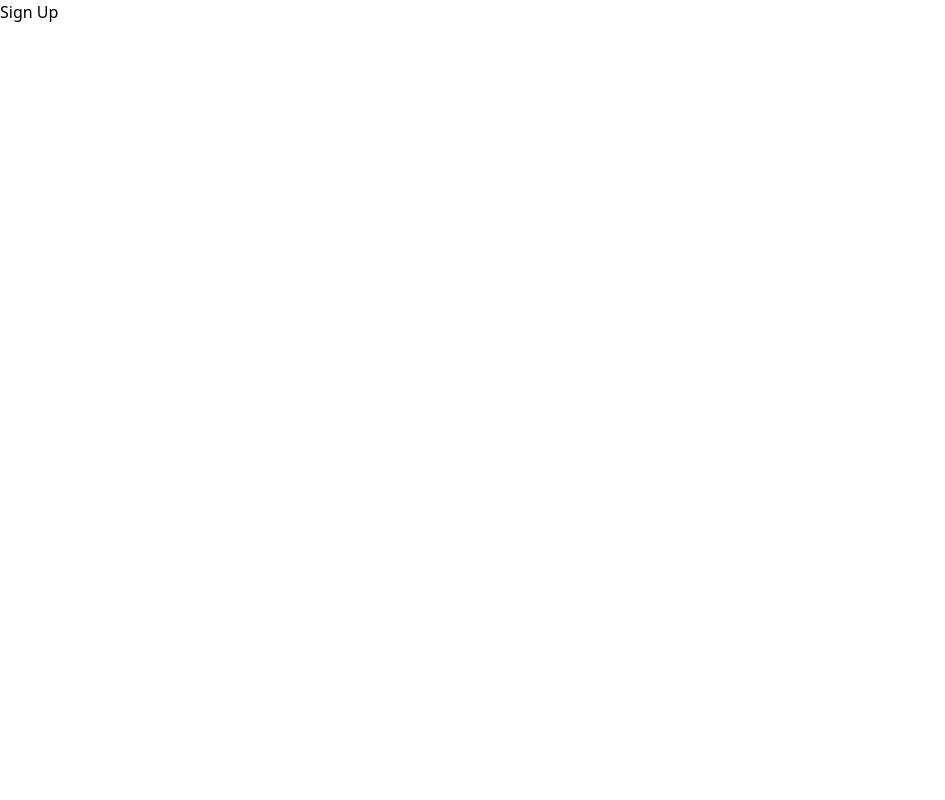
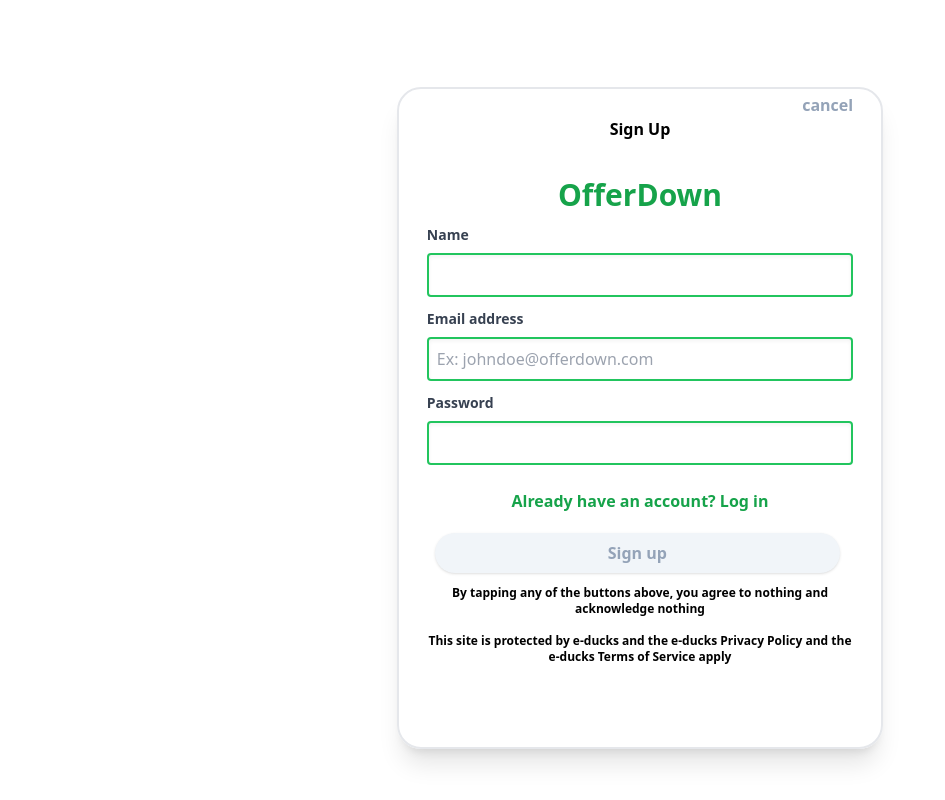
Before and after one commit to drakeleslie/OfferUpClone2.0, a Next.js app: page /signup in a window 1280 px wide. Shown: the whole page, without its empty margins (0-945 px from the left). Built offline with nearby package versions, Linux system fonts and the light colour scheme.

Commit message:
working on sign up page

```diff
--- a/components/johnscomponents/Header.js
+++ b/components/johnscomponents/Header.js
@@ -1,13 +1,14 @@
 import Link from "next/link";
 import NavBar from "./NavBar";
+import Head from "next/head";
 const Header = () => {
   return (
-    <header
+    <Head
       className="MuiPaper-root MuiAppBar-root MuiAppBar-positionFixed
       MuiAppBar-colorPrimary jss26 jss18 mui-fixed MuiPaper-elevation4"
     >
       <NavBar />
-    </header>
+    </Head>
   );
 };
 
--- /dev/null
+++ b/components/kamscomponents/UserSignUp.js
@@ -0,0 +1,88 @@
+import React from "react";
+
+function UserSignUp() {
+  return (
+    <div className="p-8  justify-center items-center  h-screen flex  ">
+        <div className="flex border-2 rounded-3xl p-7 shadow-xl  h-[90%] w-[40%] mt-9">
+      <form >
+        <div className="divide-y-4 divide-white  h-6 w-full text-center font-extrabold space-y-2 grid justify-items-stretch">
+          <a href="/login"className="justify-self-end text-slate-400 -mt-6">cancel</a> Sign Up
+          <br></br> <br></br>
+          <span className="text-green-600 text-3xl font-extrabold">
+            OfferDown
+          </span>
+          <div>
+            <label
+              className="block text-left text-gray-700 text-sm font-bold mb-2"
+              for="username"
+            >
+              Name
+            </label>
+            <input // Username
+              className="bg-white border-green-500 border-2 shadow-inner rounded  p-2 flex-1 w-full "
+              id="username"
+              type="text"
+              //value={username}
+              onChange={(event) => setUsername(event.target.value)} // username is set to value of input
+              aria-label="username"
+            />
+          </div>
+          <div>
+            <label
+              className="block text-left text-gray-700 text-sm font-bold mb-2"
+              for="username"
+            >
+              Email address
+            </label>
+            <input // UserEmail address
+              className="bg-white border-green-500 border-2 shadow-inner rounded font-thin p-2 flex-1 w-full "
+              id="username"
+              type="text"
+              //value={username}
+              onChange={(event) => setUsername(event.target.value)} // username is set to value of input
+              aria-label="username"
+              placeholder="Ex: johndoe@offerdown.com"
+            />
+          </div>
+          <div className="pb-3">
+            <label
+              className="block text-left text-gray-700 text-sm font-bold mb-2"
+              for="username"
+            >
+              Password
+            </label>
+            <input // Password
+              className="bg-white border-green-500 border-2 shadow-inner rounded  p-2 flex-1 w-full "
+              id="password"
+              type="text"
+              //value={username}
+              onChange={(event) => setUsername(event.target.value)} // username is set to value of input
+              aria-label="password"
+            />
+          </div>
+          <div className="space-y-5">
+            <a href="#" className="text-green-600">
+              {" "}
+              Already have an account? Log in
+            </a>
+            <button
+              type="submit"
+              //   onClick={}
+              className="bg-slate-100 text-slate-400 hover:bg-green-600 hover:text-white duration-300  shadow p-2 mt-2 mr-6 rounded-full  ml-2 w-[95%]"
+            >
+              Sign up
+            </button>
+          </div>
+          <div className="text-xs ">
+        By tapping any of the buttons above, you agree to nothing and acknowledge nothing <br></br><br></br>
+This site is protected by e-ducks and the  e-ducks Privacy Policy and the e-ducks Terms of Service apply
+</div>
+        </div>
+      </form>
+    </div>
+
+</div>
+  );
+}
+
+export default UserSignUp;
--- a/components/kamscomponents/userlogin.js
+++ b/components/kamscomponents/userlogin.js
@@ -37,38 +37,59 @@
  }
   return (
  <div className='p-8  justify-center items-center h-screen flex'>
-      <form className='flex border-2 rounded-3xl p-7 shadow-xl'>
-        <div className='divide-y-4 divide-white'>
+      <form className="flex border-2 rounded-3xl p-7 shadow-xl  h-[80%] w-[40%]  ">
+      <div className="divide-y-4 divide-white  h-6 w-full text-center font-extrabold space-y-2 grid justify-items-stretch">
+      <a href="/"className="justify-self-end text-slate-400 font-light -mt-6">cancel</a> Log In
+          <br></br> <br></br>
+          <span className="text-green-600 text-3xl font-extrabold ">
+            OfferDown
+          </span>
         <div >
+        <label
+              className="block text-left text-gray-700 text-sm font-bold mb-2"
+              for="username"
+            >
+              Name
+            </label>
           <input
-            className='bg-gray-200 shadow-inner rounded  p-2 flex-1'
+            className="bg-white border-green-500 border-2 shadow-inner rounded font-thin p-2 flex-1 w-full "
             id='username'
             type='text'
             value={username}
             onChange={event => setUsername(event.target.value)} // username is set to value of input
             aria-label='username'
-            placeholder='Enter your username' />
+            placeholder='Ex. johndoe@offerdown.com' />
           </div>
         <div>
+        <label
+              className="block text-left text-gray-700 text-sm font-bold mb-2"
+              for="username"
+            >
+              Password
+            </label>
           <input
-            className='bg-gray-200 shadow-inner rounded p-2 flex-1'
+            className="bg-white border-green-500 border-2 shadow-inner rounded  p-2 flex-1 w-full "
             id='password'
             type='text'
             value={password}
             onChange={event => setPassword(event.target.value)} //password is set to value of input
             aria-label='password'
-            placeholder='Enter your password' />
+            placeholder='' />
             </div>
-
+          <a href="#" className="text-small justify-self-start font-light underline">Forgot your password?</a>
           <div >
+            <a href='signup' className='text-small justify-self-start  text-sm text-green-600 font-bold '>Don't have an account? Sign up</a>
             <button
             type='submit'
             onClick={login}
-            className='bg-green-600 hover:bg-red-700 duration-300 text-white shadow p-2 mt-2 mr-6 rounded-full'>
-            Sign in
+            className="bg-slate-100 text-slate-400 hover:bg-green-600 hover:text-white duration-300  shadow p-2 mt-2 mr-6 rounded-full  ml-2 w-[95%]">
+            Log in
             </button>
-            <Link href='signup' className='text-blue-500 underline '>Need to sign up?</Link>
         </div>
+        <div className="text-xs ">
+        By tapping any of the buttons above, you agree to nothing and acknowledge nothing <br></br><br></br>
+This site is protected by e-ducks and the  e-ducks Privacy Policy and the e-ducks Terms of Service apply
+</div>
       </div>
       </form>
     </div>
--- a/pages/login.js
+++ b/pages/login.js
@@ -1,10 +1,11 @@
 //login page
 
 import Userlogin from "../components/kamscomponents/userlogin"
-
+import Head from "../components/johnscomponents/Header.js"
 const login = () => {
   return (
     <div>
+      <Head />
       <Userlogin />
     </div>
   )
--- a/pages/signup.js
+++ b/pages/signup.js
@@ -1,10 +1,13 @@
 import React from "react";
-
+import Head from "../components/johnscomponents/Header"
+import UserSignUp from "../components/kamscomponents/UserSignUp";
 const SignUp = () => {
   return (
-    <div>
-      <h1>Sign Up</h1>
-    </div>
+   <div>
+    <Head />
+    <UserSignUp />
+   </div>
+
   );
 };
 
--- a/styles/header.module.css
+++ b/styles/header.module.css
@@ -3,10 +3,11 @@
     position: fixed;
     color: #e9dbdb;
     text-align: center;
+    margin-bottom: 100px;
     padding: 14px 16px;
     font-size: 17px;
     position: fixed;
-    width: fill;
+    width: stretch;
     z-index: 2000;
 
 }
```
Also changed, not shown: 1 other file (tests, documents, lock files or other folders).
